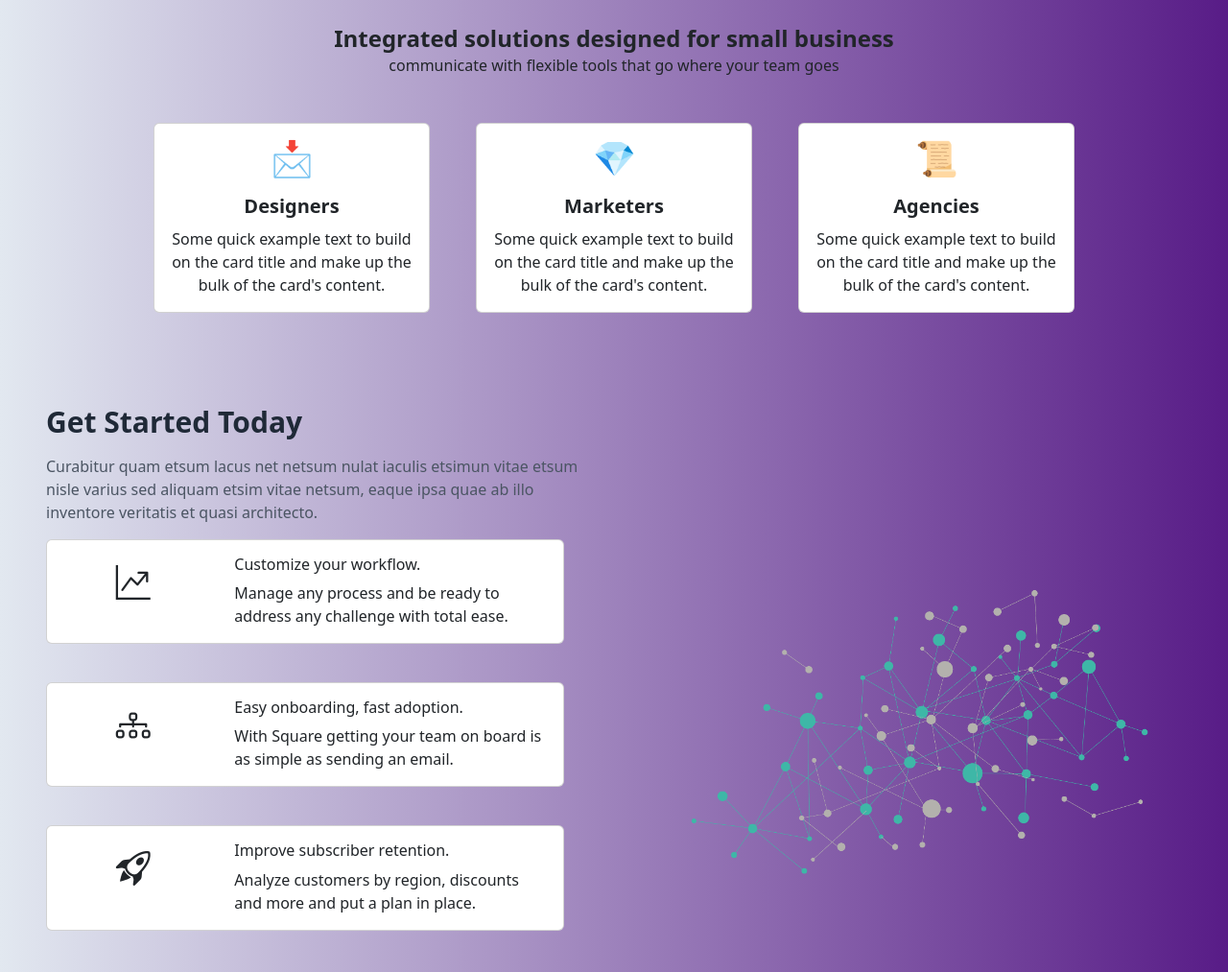
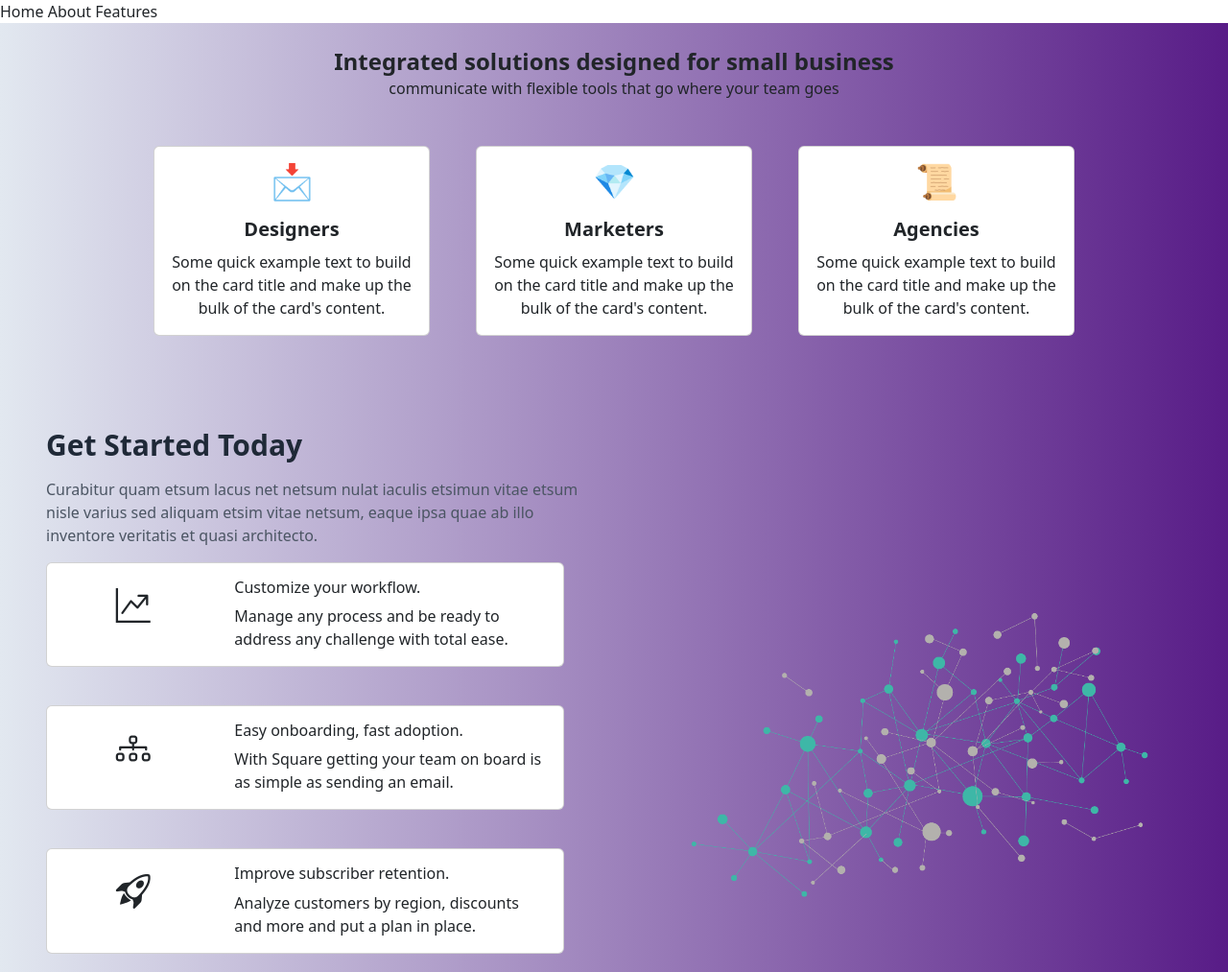
Before and after one commit to pavanp0309/SassApp, a plain HTML site: page about.html in a window 1280 px wide. Shown: the top 1013 px of the page at 96% size. Drawn offline with nearby package versions, Linux system fonts and the light colour scheme.

Commit message:
linked html pages

```diff
--- a/about.html
+++ b/about.html
@@ -8,7 +8,14 @@
     <link rel="stylesheet" href="./css/main.css">
     <link rel="stylesheet" href="https://cdn.jsdelivr.net/npm/bootstrap-icons@1.11.3/font/bootstrap-icons.min.css">
 </head>
-<body class="bg-gradient-to-r from-slate-200 to-purple-900">
+<body>
+  <a href="index.html">Home</a>
+  <a href="about.html">About</a>
+  <a href="features.html">Features</a>
+
+
+
+<div class="bg-gradient-to-r from-slate-200 to-purple-900">
     <div class=" text-center  pt-4 " >
         <h1 class="font-bold text-2xl">Integrated solutions designed for small business</h1>
         <p>communicate with flexible tools that go where your team goes</p>
@@ -175,5 +182,6 @@
     </div>
 
    <script src="about.js"></script>
+  </div>
 </body>
 </html>
```
Also changed, not shown: features.html (+3 -0 lines), index.html (+3 -1 lines).
